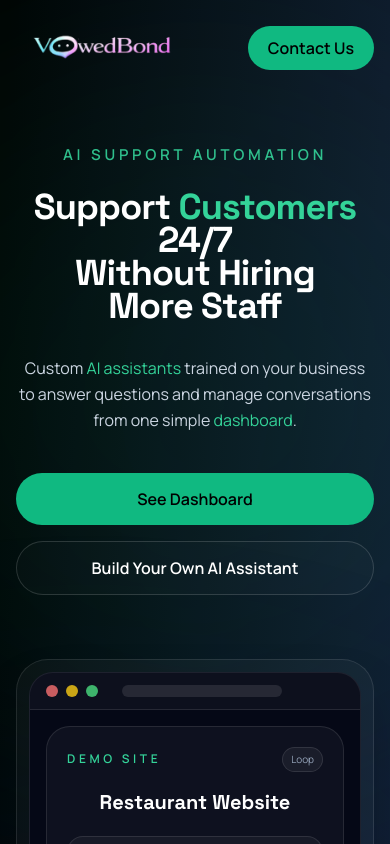
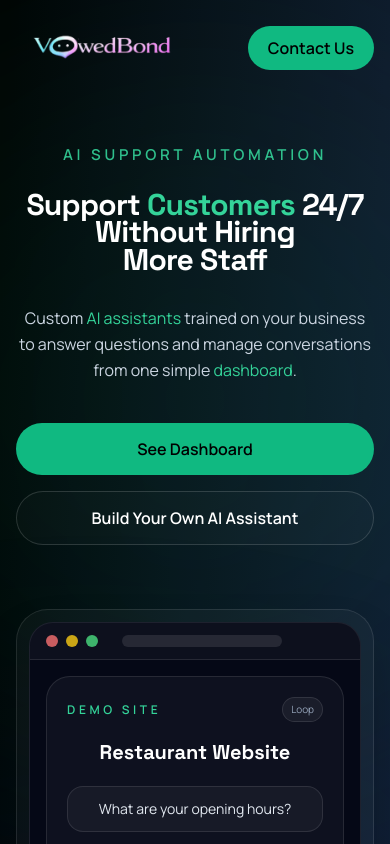
Before and after one commit to BEAST-INSANE/vowedbond-site, a React (Vite) app: page / in a window 390 px wide. Shown: the top 844 px of the page. Built offline with nearby package versions, Linux system fonts and the light colour scheme.

Commit message:
Update App.jsx

```diff
--- a/src/App.jsx
+++ b/src/App.jsx
@@ -375,7 +375,7 @@ export default function App() {
             AI Support Automation
           </p>
 
-          <h1 className="display-font mt-6 text-4xl md:text-7xl lg:text-8xl font-bold leading-[0.92] tracking-tight">
+          <h1 className="display-font mt-6 text-3xl md:text-7xl lg:text-8xl font-bold leading-[0.92] tracking-tight">
   Support <span className="text-emerald-400">Customers</span> 24/7
   <br />
   Without Hiring
```
